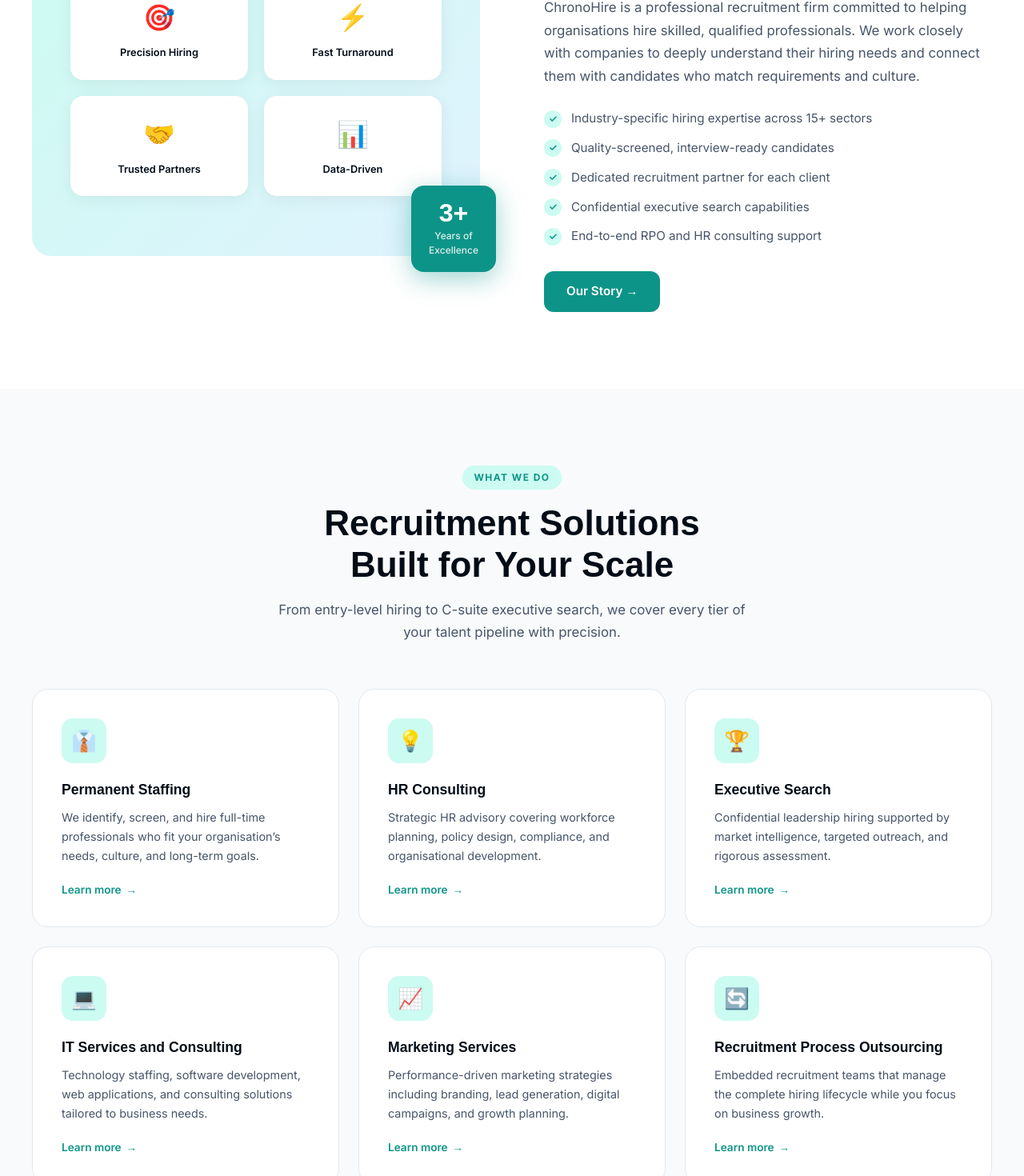
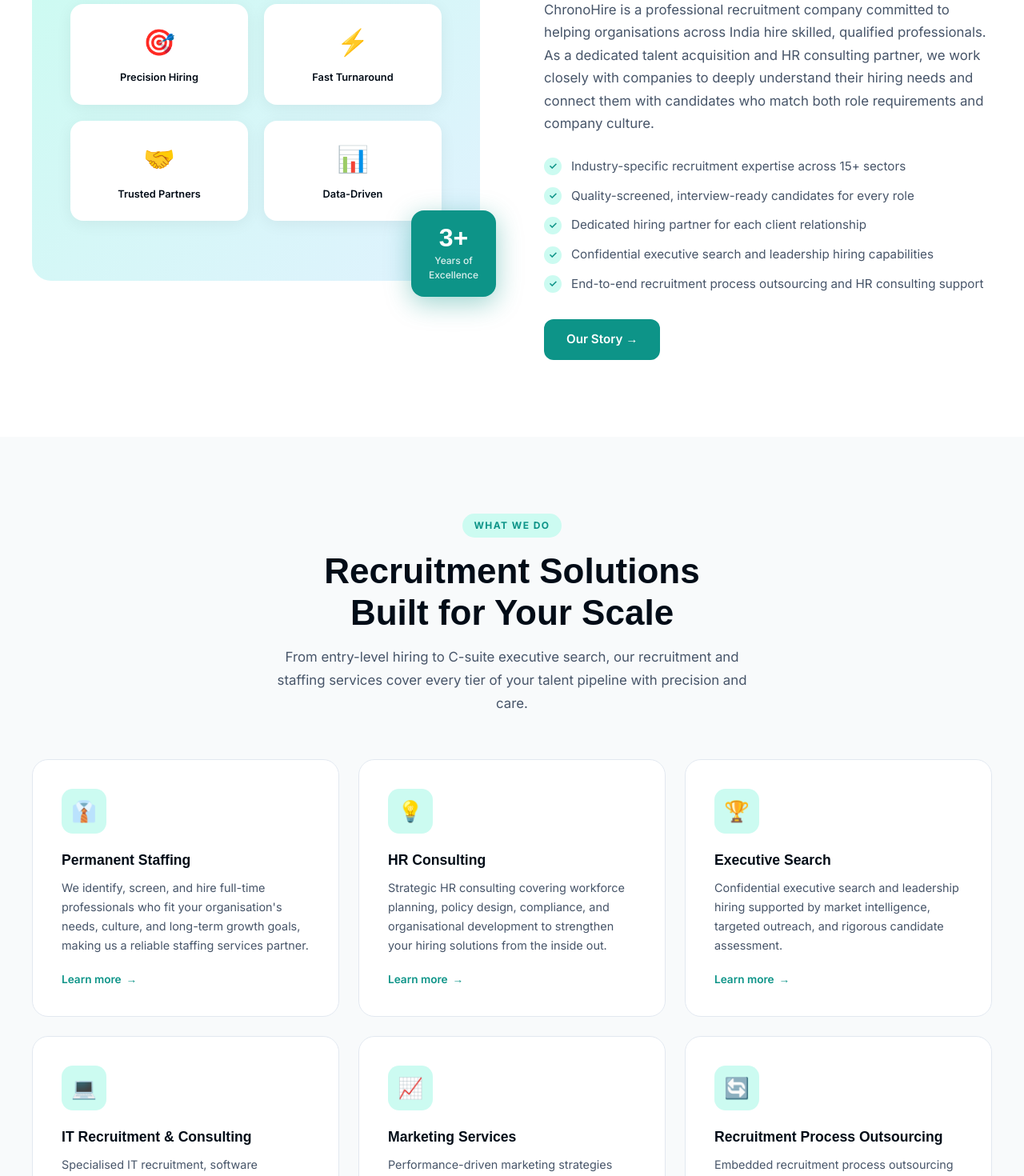
Before and after one commit to Rashi-Bhojwani/ChronoHire, a React (Vite) app in the folder frontend/: page / in a window 1280 px wide. Shown: the part 1316-2786 px from the top of the page at 80% size. Built offline with nearby package versions, Linux system fonts and the light colour scheme.

Commit message:
optimization

```diff
--- a/frontend/index.html
+++ b/frontend/index.html
@@ -4,74 +4,97 @@
 <head>
   <meta charset="UTF-8" />
   <meta name="viewport" content="width=device-width, initial-scale=1.0" />
+  <meta http-equiv="X-UA-Compatible" content="IE=edge" />
+  <meta name="referrer" content="strict-origin-when-cross-origin" />
 
   <!-- Primary SEO -->
-  <title>ChronoHire | AI-Powered Recruitment & Hiring Solutions in India</title>
+  <title>ChronoHire | Recruitment Agency India - Hiring Platform</title>
 
   <meta name="description"
-    content="ChronoHire is an AI-powered recruitment platform helping businesses hire top talent faster and enabling professionals to discover rewarding career opportunities across India." />
+    content="ChronoHire is a recruitment agency in India offering AI-powered hiring, staffing, and talent acquisition solutions for businesses and job seekers." />
 
   <meta name="keywords"
-    content="ChronoHire, recruitment company, AI recruitment, hiring solutions, staffing agency, talent acquisition, HR consultancy, jobs in India, recruitment services, hiring platform" />
+    content="ChronoHire, recruitment company, recruitment agency India, AI recruitment, hiring platform, hiring solutions, staffing services, talent acquisition, HR consulting, executive search, IT recruitment, permanent staffing, recruitment process outsourcing, job consultancy, jobs in India, career opportunities" />
 
   <meta name="author" content="ChronoHire" />
 
-  <meta name="robots" content="index, follow, max-image-preview:large" />
+  <meta name="robots" content="index, follow, max-image-preview:large, max-snippet:-1, max-video-preview:-1" />
 
   <link rel="canonical" href="https://chronohire.com/" />
 
   <!-- Theme -->
   <meta name="theme-color" content="#0F172A" />
 
+  <!-- Favicon -->
+  <link rel="icon" href="/favicon.ico" sizes="any" />
+  <link rel="icon" type="image/png" href="/favicon.png" />
+  <link rel="apple-touch-icon" href="/apple-touch-icon.png" />
+  <link rel="manifest" href="/site.webmanifest" />
+
   <!-- Open Graph -->
   <meta property="og:type" content="website" />
   <meta property="og:site_name" content="ChronoHire" />
-  <meta property="og:title" content="ChronoHire | AI-Powered Recruitment & Hiring Solutions" />
+  <meta property="og:locale" content="en_IN" />
+  <meta property="og:title" content="ChronoHire | Recruitment Agency India - Hiring Platform" />
   <meta property="og:description"
-    content="Helping companies hire faster and professionals build successful careers with AI-powered recruitment." />
+    content="AI-powered recruitment platform helping companies hire faster and professionals find rewarding career opportunities across India." />
   <meta property="og:url" content="https://chronohire.com/" />
-
-  <!-- Replace after creating an image -->
   <meta property="og:image" content="https://chronohire.com/og-image.png" />
+  <meta property="og:image:width" content="1200" />
+  <meta property="og:image:height" content="630" />
+  <meta property="og:image:alt" content="ChronoHire - Recruitment Agency India" />
 
   <!-- Twitter -->
   <meta name="twitter:card" content="summary_large_image" />
-  <meta name="twitter:title" content="ChronoHire | AI-Powered Recruitment" />
+  <meta name="twitter:title" content="ChronoHire | Recruitment Agency India" />
   <meta name="twitter:description"
-    content="Recruitment and hiring solutions for businesses and job seekers across India." />
+    content="AI-powered recruitment, staffing, and talent acquisition solutions for businesses and job seekers in India." />
   <meta name="twitter:image" content="https://chronohire.com/og-image.png" />
 
   <!-- Google Verification -->
-  <meta name="google-site-verification"
-    content="hJ23JZAKBKmcO0dY7nkSsLhXu-5MY_bCn7tO58orGbc" />
+  <meta name="google-site-verification" content="hJ23JZAKBKmcO0dY7nkSsLhXu-5MY_bCn7tO58orGbc" />
+
+  <!-- Performance: preconnect / dns-prefetch -->
+  <link rel="preconnect" href="https://fonts.googleapis.com" />
+  <link rel="preconnect" href="https://fonts.gstatic.com" crossorigin />
+  <link rel="dns-prefetch" href="https://fonts.googleapis.com" />
+  <link rel="dns-prefetch" href="https://fonts.gstatic.com" />
 
   <!-- Fonts -->
-  <link rel="preconnect" href="https://fonts.googleapis.com" />
-  <link rel="preconnect" href="https://fonts.gstatic.com" crossorigin />
-
   <link
-    href="https://fonts.googleapis.com/css2?family=Outfit:wght@300;400;500;600;700;800&display=swap"
+    href="https://fonts.googleapis.com/css2?family=Outfit:wght@300;400;500;600;700;800&family=Inter:wght@300;400;500;600;700;800&family=Syne:wght@600;700;800&display=swap"
     rel="stylesheet" />
 
-  <link
-    href="https://fonts.googleapis.com/css2?family=Inter:wght@300;400;500;600;700;800&family=Syne:wght@600;700;800&display=swap"
-    rel="stylesheet" />
-
-  <!-- Favicon -->
-  <link rel="icon" href="/favicon.ico" />
-
-  <!-- Structured Data -->
+  <!-- Structured Data: Organization -->
   <script type="application/ld+json">
   {
-    "@context":"https://schema.org",
-    "@type":"Organization",
-    "name":"ChronoHire",
-    "url":"https://chronohire.com",
-    "logo":"https://chronohire.com/logo.png",
-    "description":"AI-powered recruitment platform connecting companies with top talent.",
-    "sameAs":[
-      "https://www.linkedin.com/company/chronohire"
+    "@context": "https://schema.org",
+    "@type": "Organization",
+    "name": "ChronoHire",
+    "url": "https://chronohire.com",
+    "logo": "https://chronohire.com/logo.png",
+    "description": "ChronoHire is a recruitment agency in India offering AI-powered hiring, staffing, executive search, and talent acquisition solutions for businesses and job seekers.",
+    "sameAs": [
+      "https://www.linkedin.com/company/chronohire",
+      "https://www.facebook.com/chronohire",
+      "https://twitter.com/chronohire",
+      "https://www.instagram.com/chronohire"
     ]
+  }
+  </script>
+
+  <!-- Structured Data: Website + SearchAction -->
+  <script type="application/ld+json">
+  {
+    "@context": "https://schema.org",
+    "@type": "WebSite",
+    "name": "ChronoHire",
+    "url": "https://chronohire.com",
+    "potentialAction": {
+      "@type": "SearchAction",
+      "target": "https://chronohire.com/jobs?search={search_term_string}",
+      "query-input": "required name=search_term_string"
+    }
   }
   </script>
 
--- a/frontend/src/pages/Home.jsx
+++ b/frontend/src/pages/Home.jsx
@@ -23,14 +23,14 @@
                     <div>
                         <div className="hero-badge fade-in">
                             <span className="hero-badge-dot" />
-                            India's Fast-Growing Recruitment Partner
+                            India's Fast-Growing Recruitment Agency
                         </div>
                         <h1 className="hero-heading fade-up delay-1">
                             Hire Smarter,<br />
                             <span className="teal">Grow Faster</span>
                         </h1>
                         <p className="hero-sub fade-up delay-2">
-                            ChronoHire connects top-tier talent with ambitious companies through precise, reliable, and time-efficient recruitment. We don't just fill positions — we build teams.
+                            ChronoHire is a recruitment agency in India connecting top-tier talent with ambitious companies through precise, reliable, and time-efficient hiring solutions. As a trusted job consultancy and staffing partner, we don't just fill open positions — we build teams that drive long-term business growth.
                         </p>
                         <div className="hero-btns fade-up delay-3">
                             <button
@@ -63,7 +63,7 @@
 
                         <img
                             src="/images/hero.png"
-                            alt="ChronoHire Recruitment"
+                            alt="ChronoHire recruitment agency in India helping companies with talent acquisition and hiring solutions"
                             className="hero-image"
                         />
 
@@ -117,10 +117,10 @@
                             <div className="section-label">About ChronoHire</div>
                             <h2 className="section-heading">We Build Teams That Drive Results</h2>
                             <p className="section-sub">
-                                ChronoHire is a professional recruitment firm committed to helping organisations hire skilled, qualified professionals. We work closely with companies to deeply understand their hiring needs and connect them with candidates who match requirements and culture.
+                                ChronoHire is a professional recruitment company committed to helping organisations across India hire skilled, qualified professionals. As a dedicated talent acquisition and HR consulting partner, we work closely with companies to deeply understand their hiring needs and connect them with candidates who match both role requirements and company culture.
                             </p>
                             <ul className="about-list">
-                                {['Industry-specific hiring expertise across 15+ sectors', 'Quality-screened, interview-ready candidates', 'Dedicated recruitment partner for each client', 'Confidential executive search capabilities', 'End-to-end RPO and HR consulting support'].map(item => (
+                                {['Industry-specific recruitment expertise across 15+ sectors', 'Quality-screened, interview-ready candidates for every role', 'Dedicated hiring partner for each client relationship', 'Confidential executive search and leadership hiring capabilities', 'End-to-end recruitment process outsourcing and HR consulting support'].map(item => (
                                     <li key={item}><span className="about-check">✓</span>{item}</li>
                                 ))}
                             </ul>
@@ -154,44 +154,44 @@
                     <div className="text-center">
                         <div className="section-label" style={{ margin: '0 auto 16px' }}>What We Do</div>
                         <h2 className="section-heading">Recruitment Solutions<br />Built for Your Scale</h2>
-                        <p className="section-sub">From entry-level hiring to C-suite executive search, we cover every tier of your talent pipeline with precision.</p>
+                        <p className="section-sub">From entry-level hiring to C-suite executive search, our recruitment and staffing services cover every tier of your talent pipeline with precision and care.</p>
                     </div>
                     <div className="services-grid">
                         {[
                             {
                                 icon: '👔',
                                 title: 'Permanent Staffing',
-                                desc: 'We identify, screen, and hire full-time professionals who fit your organisation’s needs, culture, and long-term goals.'
+                                desc: "We identify, screen, and hire full-time professionals who fit your organisation's needs, culture, and long-term growth goals, making us a reliable staffing services partner."
                             },
 
                             {
                                 icon: '💡',
                                 title: 'HR Consulting',
-                                desc: 'Strategic HR advisory covering workforce planning, policy design, compliance, and organisational development.'
+                                desc: 'Strategic HR consulting covering workforce planning, policy design, compliance, and organisational development to strengthen your hiring solutions from the inside out.'
                             },
 
                             {
                                 icon: '🏆',
                                 title: 'Executive Search',
-                                desc: 'Confidential leadership hiring supported by market intelligence, targeted outreach, and rigorous assessment.'
+                                desc: 'Confidential executive search and leadership hiring supported by market intelligence, targeted outreach, and rigorous candidate assessment.'
                             },
 
                             {
                                 icon: '💻',
-                                title: 'IT Services and Consulting',
-                                desc: 'Technology staffing, software development, web applications, and consulting solutions tailored to business needs.'
+                                title: 'IT Recruitment & Consulting',
+                                desc: 'Specialised IT recruitment, software development staffing, and technology consulting solutions tailored to fast-moving business needs.'
                             },
 
                             {
                                 icon: '📈',
                                 title: 'Marketing Services',
-                                desc: 'Performance-driven marketing strategies including branding, lead generation, digital campaigns, and growth planning.'
+                                desc: 'Performance-driven marketing strategies including branding, lead generation, digital campaigns, and growth planning for hiring and beyond.'
                             },
 
                             {
                                 icon: '🔄',
                                 title: 'Recruitment Process Outsourcing',
-                                desc: 'Embedded recruitment teams that manage the complete hiring lifecycle while you focus on business growth.'
+                                desc: 'Embedded recruitment process outsourcing teams that manage the complete hiring lifecycle while you focus on running your business.'
                             }
                         ].map((s, i) => (
                             <div key={s.title} className={`service-card fade-up delay-${i % 3 + 1}`}>
@@ -235,13 +235,13 @@
                     <div className="text-center">
                         <div className="section-label">How We Work</div>
                         <h2 className="section-heading">From Brief to Hire<br />in 4 Steps</h2>
-                        <p className="section-sub">Our proven 4-step process ensures every engagement is precise, fast, and built on deep understanding of your business.</p>
+                        <p className="section-sub">Our proven 4-step hiring process ensures every recruitment engagement is precise, fast, and built on a deep understanding of your business and talent acquisition goals.</p>
                     </div>
                     <div className="process-steps">
                         {[
-                            { num: '01', title: 'Discovery & Briefing', desc: 'We begin with a thorough consultation to understand your hiring needs, culture, and success criteria.' },
-                            { num: '02', title: 'Search & Screening', desc: 'Our specialists run targeted searches and rigorously evaluate candidates for skills, fit, and reliability.' },
-                            { num: '03', title: 'Shortlist & Interviews', desc: 'You receive a curated shortlist of 3–5 qualified candidates, ready for your review and interview.' },
+                            { num: '01', title: 'Discovery & Briefing', desc: 'We begin with a thorough consultation to understand your hiring needs, company culture, and success criteria for the role.' },
+                            { num: '02', title: 'Search & Screening', desc: 'Our recruitment specialists run targeted candidate searches and rigorously evaluate skills, experience, and reliability.' },
+                            { num: '03', title: 'Shortlist & Interviews', desc: 'You receive a curated shortlist of 3–5 qualified candidates from our talent pool, ready for your review and interview.' },
                             { num: '04', title: 'Offer & Onboarding', desc: 'We manage the offer process and support onboarding to ensure a smooth, confident start for your new hire.' },
                         ].map(step => (
                             <div key={step.num} className="process-step fade-up">
@@ -265,12 +265,12 @@
                     </div>
                     <div className="why-grid">
                         {[
-                            { num: '01', title: 'Speed Without Compromise', desc: 'Our streamlined process delivers pre-screened candidates within days, not weeks. Every shortlist is built for quality, not volume.' },
-                            { num: '02', title: 'Industry-Specific Expertise', desc: 'We don\'t generalise. Our recruitment specialists are domain experts who speak your industry\'s language.' },
-                            { num: '03', title: 'Precision Matching', desc: 'Beyond skills, we evaluate culture fit, growth mindset, and long-term alignment — reducing costly mis-hires.' },
+                            { num: '01', title: 'Speed Without Compromise', desc: 'Our streamlined recruitment process delivers pre-screened candidates within days, not weeks. Every shortlist is built for quality, not volume.' },
+                            { num: '02', title: 'Industry-Specific Expertise', desc: 'We don\'t generalise. Our recruitment specialists are domain experts in IT, executive, and sector-specific hiring who speak your industry\'s language.' },
+                            { num: '03', title: 'Precision Matching', desc: 'Beyond skills, we evaluate culture fit, growth mindset, and long-term alignment — reducing costly mis-hires and improving retention.' },
                             { num: '04', title: 'Confidentiality First', desc: 'All executive and sensitive searches are handled with absolute discretion, protecting your strategy and candidates alike.' },
-                            { num: '05', title: 'Dedicated Partnership', desc: 'A single point of contact manages your account, understands your team dynamics, and delivers consistent results.' },
-                            { num: '06', title: 'Post-Placement Support', desc: 'Our relationship doesn\'t end at offer acceptance. We support onboarding and early performance alignment.' },
+                            { num: '05', title: 'Dedicated Partnership', desc: 'A single point of contact manages your account, understands your team dynamics, and delivers consistent hiring results.' },
+                            { num: '06', title: 'Post-Placement Support', desc: 'Our relationship doesn\'t end at offer acceptance. We support onboarding and early performance alignment for every placement.' },
                         ].map(w => (
                             <div key={w.num} className="why-card fade-up">
                                 <div className="why-num">{w.num}</div>
@@ -288,7 +288,7 @@
             <div className="cta-banner">
                 <div style={{ position: 'relative', zIndex: 1 }}>
                     <h2>Ready to Build Your Dream Team?</h2>
-                    <p>Partner with ChronoHire and experience recruitment that's Fast, Precise, and Reliable. Let's get started today.</p>
+                    <p>Partner with ChronoHire, a trusted recruitment agency and job consultancy, and experience hiring that's fast, precise, and reliable. Explore career opportunities or request talent and let's get started today.</p>
                     <div className="cta-btns">
                         <button className="btn-white" onClick={() => navigate("/contact")}>Request Talent</button>
                         <button className="btn-outline" style={{ borderColor: 'rgba(255,255,255,.4)', color: 'white' }} onClick={() => navigate("/jobs")}>Browse Jobs</button>
```
